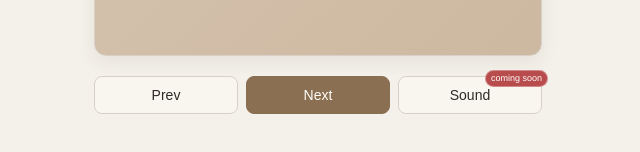
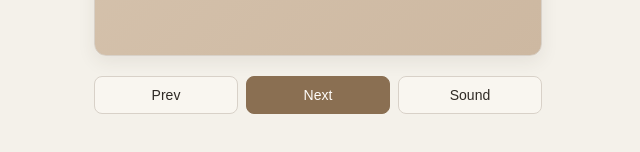
Before and after one commit to siminyou-agent/cards, a website: page index.html in a window 1280 px wide. Shown: the part 474-626 px from the top of the page, without its empty margins (322-962 px from the left). Drawn offline with Linux system fonts and the light colour scheme.

Commit message:
ui: remove coming soon badge from Sound button

```diff
--- a/index.html
+++ b/index.html
@@ -132,7 +132,7 @@
     <div class="row">
       <button id="prevBtn">Prev</button>
       <button id="nextBtnBottom" class="primary">Next</button>
-      <span class="btn-wrap"><button id="soundBtn">Sound</button><span class="soon-badge">coming soon</span></span>
+      <span class="btn-wrap"><button id="soundBtn">Sound</button></span>
     </div>
   </div>
 
```
Also changed, not shown: public/index.html (+1 -1 lines).
